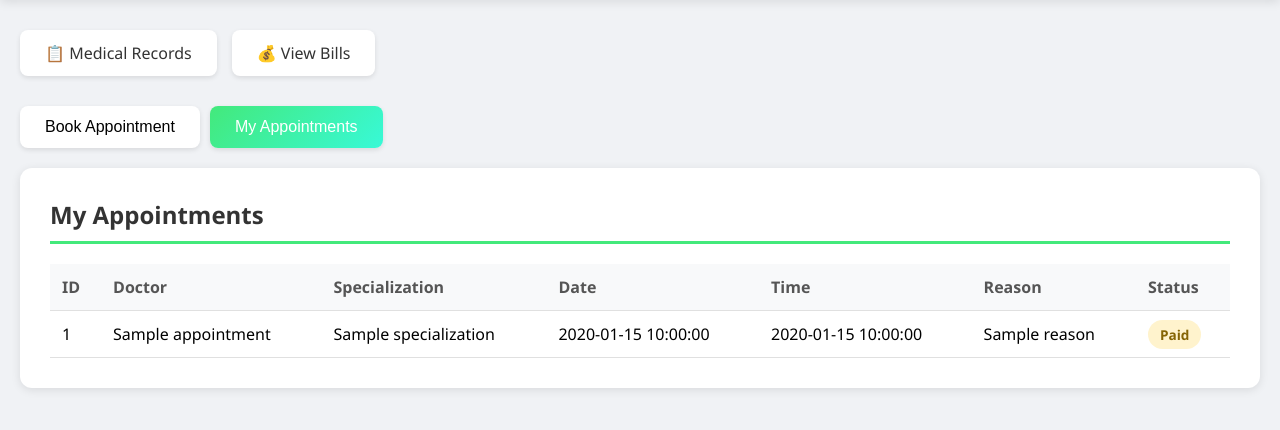
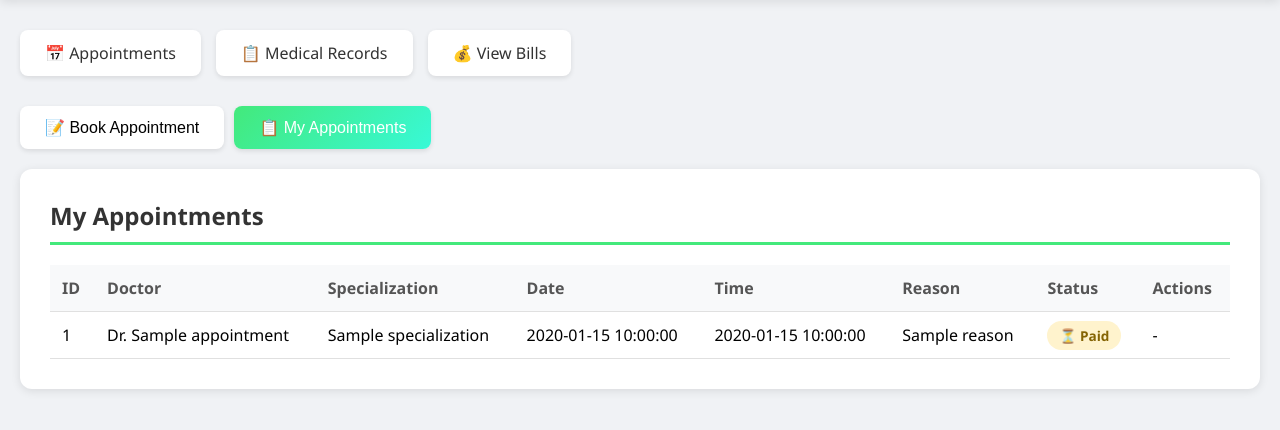
Before and after one commit to AdrishK03/HospitaLink, a Flask app: template HMS/templates/patient_dashboard.html in a window 1280 px wide, after a click on "📋 My Appointments". Shown: the part 82-512 px from the top of the page. Run offline with Flask 3, Linux system fonts and the light colour scheme; the visitor is signed in with stand-in values (Sample User, id 1); tables that the repository leaves empty hold one stand-in row (values such as "Sample post"); the template is opened without the code that fills it: most values are stand-ins (such as "Sample title", 1, 10 or a date in 2020).

Commit message:
Update patient_dashboard.html

```diff
--- a/HMS/templates/patient_dashboard.html
+++ b/HMS/templates/patient_dashboard.html
@@ -97,6 +97,7 @@
             font-size: 1em;
             transition: all 0.3s;
             box-shadow: 0 2px 5px rgba(0, 0, 0, 0.1);
+            font-weight: 500;
         }
 
         .tab-button.active {
@@ -296,13 +297,14 @@
         {% endwith %}
 
         <div class="nav-links">
+            <a href="/appointments">📅 Appointments</a>
             <a href="/medical_records">📋 Medical Records</a>
             <a href="/billing">💰 View Bills</a>
         </div>
 
         <div class="tabs">
-            <button class="tab-button active" onclick="showTab('book-appointment')">Book Appointment</button>
-            <button class="tab-button" onclick="showTab('my-appointments')">My Appointments</button>
+            <button class="tab-button active" onclick="showTab('book-appointment')">📝 Book Appointment</button>
+            <button class="tab-button" onclick="showTab('my-appointments')">📋 My Appointments</button>
         </div>
 
         <!-- Book Appointment Tab -->
@@ -312,14 +314,9 @@
                 <div class="form-group">
                     <label for="doctor_id">Select Doctor</label>
                     <select id="doctor_id" name="doctor_id" required>
-                        <option selected disabled >Choose a doctor</option>
-                        <option value="001">Dr A Sen  -  General Surgeon</option>
-                        <option value="001">Dr S Das  -  Cardiac Surgeon</option>
-                        <option value="001">Dr A K Mukherjee  -  Medicine</option>
-                        <option value="001">Dr P K Banerjee  -  Orthopedist</option>
-                        <option value="001">Dr N Ghosh  -  Dermatologist</option>
+                        <option value="">Choose a doctor</option>
                         {% for doctor in doctors %}
-                        <option value="{{ doctor.id }}">{{ doctor.name }} - {{ doctor.specialization }}</option>
+                        <option value="{{ doctor.id }}">Dr. {{ doctor.name }} - {{ doctor.specialization }}</option>
                         {% endfor %}
                     </select>
                 </div>
@@ -357,24 +354,32 @@
                         <th>Time</th>
                         <th>Reason</th>
                         <th>Status</th>
+                        <th>Actions</th>
                     </tr>
                 </thead>
                 <tbody>
                     {% for appointment in appointments %}
                     <tr>
                         <td>{{ appointment.id }}</td>
-                        <td>{{ appointment.doctor_name }}</td>
+                        <td>Dr. {{ appointment.doctor_name }}</td>
                         <td>{{ appointment.specialization }}</td>
                         <td>{{ appointment.date }}</td>
                         <td>{{ appointment.time }}</td>
                         <td>{{ appointment.reason }}</td>
                         <td>
                             {% if appointment.status == 'Completed' %}
-                                <span class="badge badge-success">{{ appointment.status }}</span>
+                                <span class="badge badge-success">✓ {{ appointment.status }}</span>
                             {% elif appointment.status == 'Cancelled' %}
-                                <span class="badge badge-danger">{{ appointment.status }}</span>
+                                <span class="badge badge-danger">✗ {{ appointment.status }}</span>
                             {% else %}
-                                <span class="badge badge-warning">{{ appointment.status }}</span>
+                                <span class="badge badge-warning">⏳ {{ appointment.status }}</span>
+                            {% endif %}
+                        </td>
+                        <td>
+                            {% if appointment.status == 'Pending' %}
+                                <a href="/patient/cancel_appointment/{{ appointment.id }}" class="btn btn-cancel" onclick="return confirm('Are you sure you want to cancel this appointment?')">Cancel</a>
+                            {% else %}
+                                -
                             {% endif %}
                         </td>
                     </tr>
```
Also changed, not shown: other parts of HMS/templates/patient_dashboard.html (+23 -23 lines).
